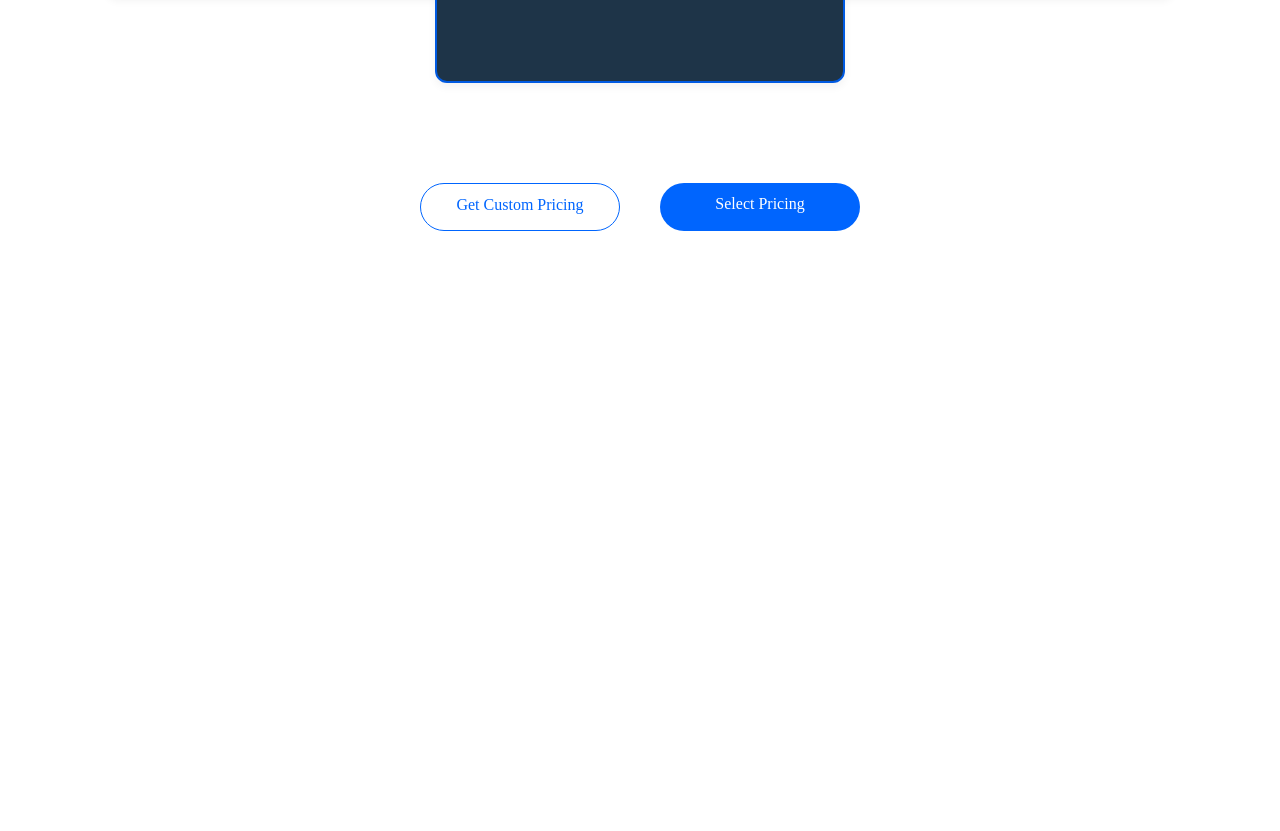
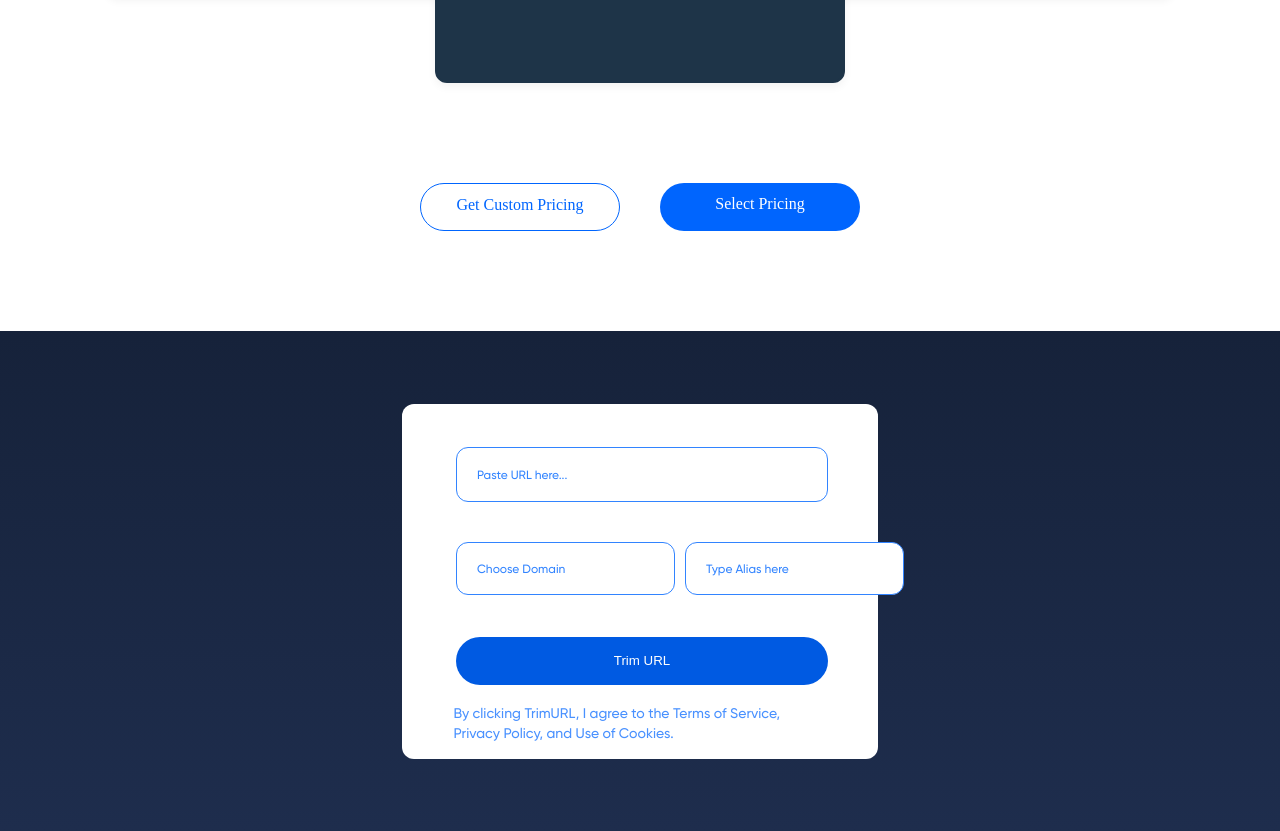
Before and after one commit to kachi-jasperD/scissor, a plain HTML site: page index.html in a window 1280 px wide. Shown: the part 2731-3562 px from the top of the page. Before the commit the page ends 3062 px from the top, so only its background shows below. Drawn offline with Linux system fonts and the light colour scheme.

Commit message:
section-7

```diff
--- a/gilroy-bold-webfont/style.css
+++ b/gilroy-bold-webfont/style.css
@@ -566,6 +566,7 @@ p.info {
   width: 410px;
   height: 627px;
   z-index: 1;
+  border: 2px solid #1e3448;
 }
 
 .professional .check-mark {
@@ -646,3 +647,160 @@ p.info {
   place-content: center;
 }
 /* End of styling of section-6 */
+
+/* styling section-7 */
+
+.section-7 form {
+  width: 476px;
+  height: 355px;
+  border-radius: 12px;
+  background: #ffffff;
+  /* background: yellow; */
+}
+.paste-url {
+  width: 392px;
+  height: 55px;
+  border-radius: 12px;
+  gap: 10px;
+  border-width: 1px;
+  /* border: 1px solid #3284ff; */
+}
+.text-dropdown {
+  width: 202px;
+  height: 48px;
+  border-radius: 12px;
+  gap: 10px;
+  /* border-width: 1px;
+  padding-top: 18px;
+  padding-right: 20px;
+  padding-bottom: 18px;
+  padding-left: 20px; */
+  /* border: 1px solid #3284ff; */
+}
+.text-dropdown {
+  width: 202px;
+  height: 48px;
+  border-radius: 12px;
+  gap: 10px;
+  border-width: 1px;
+  padding-top: 18px;
+  padding-right: 20px;
+  padding-bottom: 18px;
+  padding-left: 20px;
+}
+.trim {
+  width: 372px;
+  height: 48px;
+  border-radius: 100px;
+  gap: 10px;
+  padding-top: 12px;
+  padding-right: 24px;
+  padding-bottom: 12px;
+  padding-left: 24px;
+  background: #005ae2;
+  color: white;
+  border: none;
+}
+.wave-container p {
+  width: 373px;
+  height: 40px;
+  font-family: "Gilroy-Medium ☞";
+  font-size: 14px;
+  line-height: 20px;
+  letter-spacing: 0%;
+}
+.wave-container .blue {
+  font-family: "Gilroy-Bold ☞";
+}
+
+.section-7 input::placeholder {
+  width: 91;
+  height: 18;
+  font-family: "Gilroy-Medium ☞";
+  font-size: 12px;
+  line-height: 18px;
+  letter-spacing: 0%;
+  color: #3284ff;
+}
+
+.section-7 form {
+  display: flex;
+  flex-direction: column;
+  justify-content: center;
+  align-items: center;
+}
+
+.wave-container div {
+  margin: 20px 50px;
+  width: 392px;
+  height: 55px;
+  border-radius: 12px;
+  /* gap: 10px; */
+  border-width: 1px;
+  padding-top: 8px;
+  padding-right: 12px;
+  padding-bottom: 8px;
+  padding-left: 12px;
+}
+
+.section-7 input {
+  border: none;
+}
+
+.section-7 {
+  background: linear-gradient(to bottom, #16223a, #1e2d4d);
+  height: 500px;
+  width: 100%;
+  display: flex;
+  flex-direction: column;
+  justify-content: center;
+  align-items: center;
+}
+
+.text-dropdown {
+  display: grid;
+  grid-template-columns: 1fr 1fr;
+  grid-template-rows: 10fr 1fr;
+}
+
+.text-dropdown :first-child {
+  border: 1px solid #3284ff;
+  padding-top: 18px;
+  padding-right: 20px;
+  padding-bottom: 18px;
+  padding-left: 20px;
+  border-radius: 12px;
+}
+.text-dropdown :last-child {
+  border: 1px solid #3284ff;
+
+  padding-top: 18px;
+  padding-right: 20px;
+  padding-bottom: 18px;
+  padding-left: 20px;
+  border-radius: 12px;
+}
+
+.paste-url input {
+  width: 372px;
+  height: 55px;
+  border: 1px solid #3284ff;
+  padding-top: 18px;
+  padding-right: 20px;
+  padding-bottom: 18px;
+  padding-left: 20px;
+  border-radius: 12px;
+}
+
+.terms {
+  color: #4991ff;
+  font-family: "Gilroy-Medium ☞";
+  font-size: 14px;
+  line-height: 20px;
+  letter-spacing: 0%;
+  width: 373;
+  width: 973;
+  height: 40;
+
+}
+/* End of styling section-7 */
--- a/index.html
+++ b/index.html
@@ -223,6 +223,27 @@
         <p class="white-background">Get Custom Pricing</p>
         <p class="blue-background">Select Pricing</p>
     </div>
+    <div class="section-7">
+        <div class="wave-container">
+            <form action="">
+                <div class="paste-url">
+                    <input type="text" name="" id="" placeholder="Paste URL here...">
+                </div>
+                <div class="text-dropdown">
+                    <!-- <option value="" placeholder="Choose Domain"></option> -->
+                    <input type="text" name="" id="alias" placeholder="Choose Domain">
+                    <input type="text" name="" id="alias" placeholder="Type Alias here">
+                </div>
+                <div>
+                    <button class="trim">Trim URL <span></span></button>
+                </div>
+                <!-- <div> -->
+                    <p class="terms">By clicking TrimURL, I agree to the Terms of Service, Privacy Policy, and
+                        Use of Cookies.</p>
+                <!-- </div> -->
+            </form>
+        </div>
+    </div>
 </body>
 
 </html>
```
